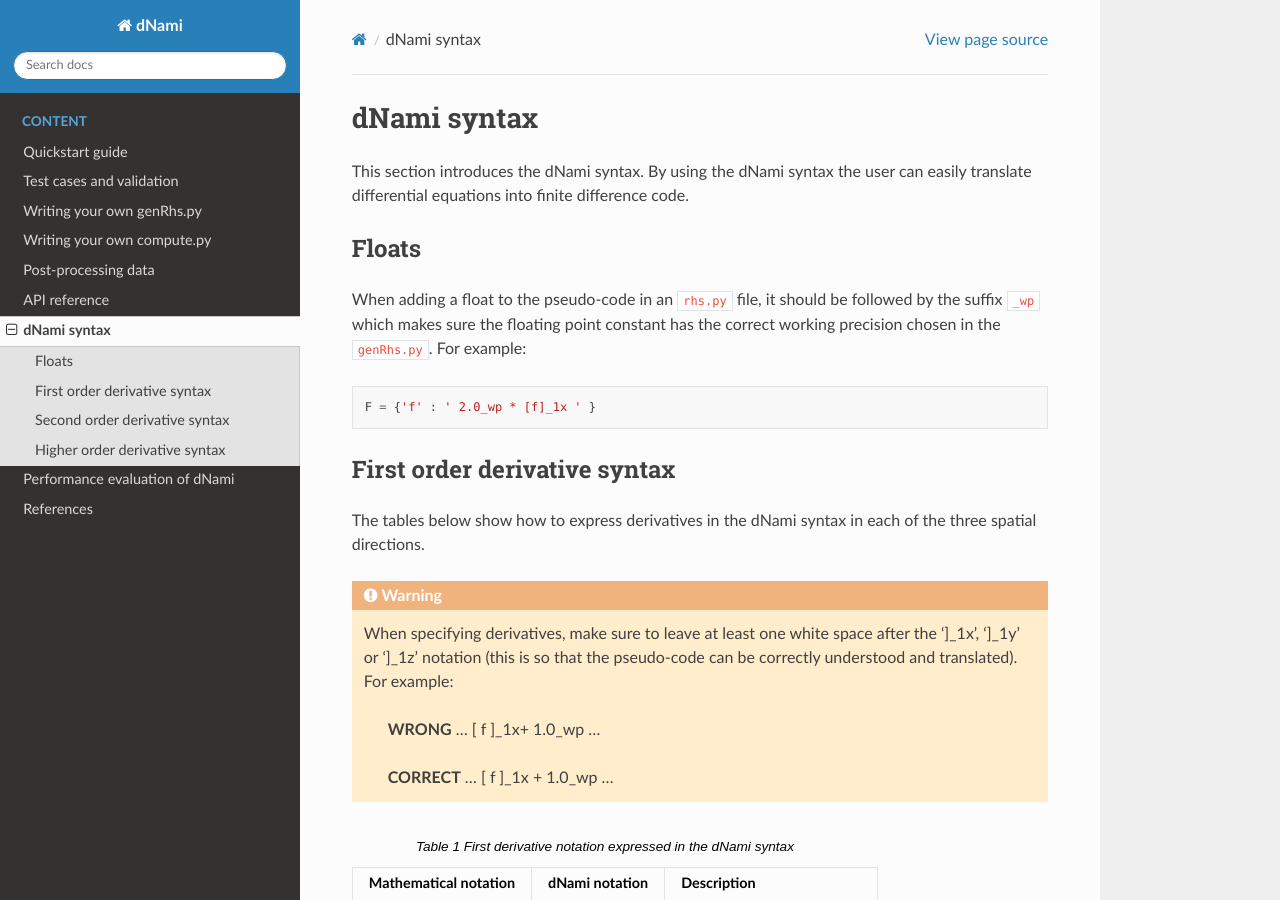
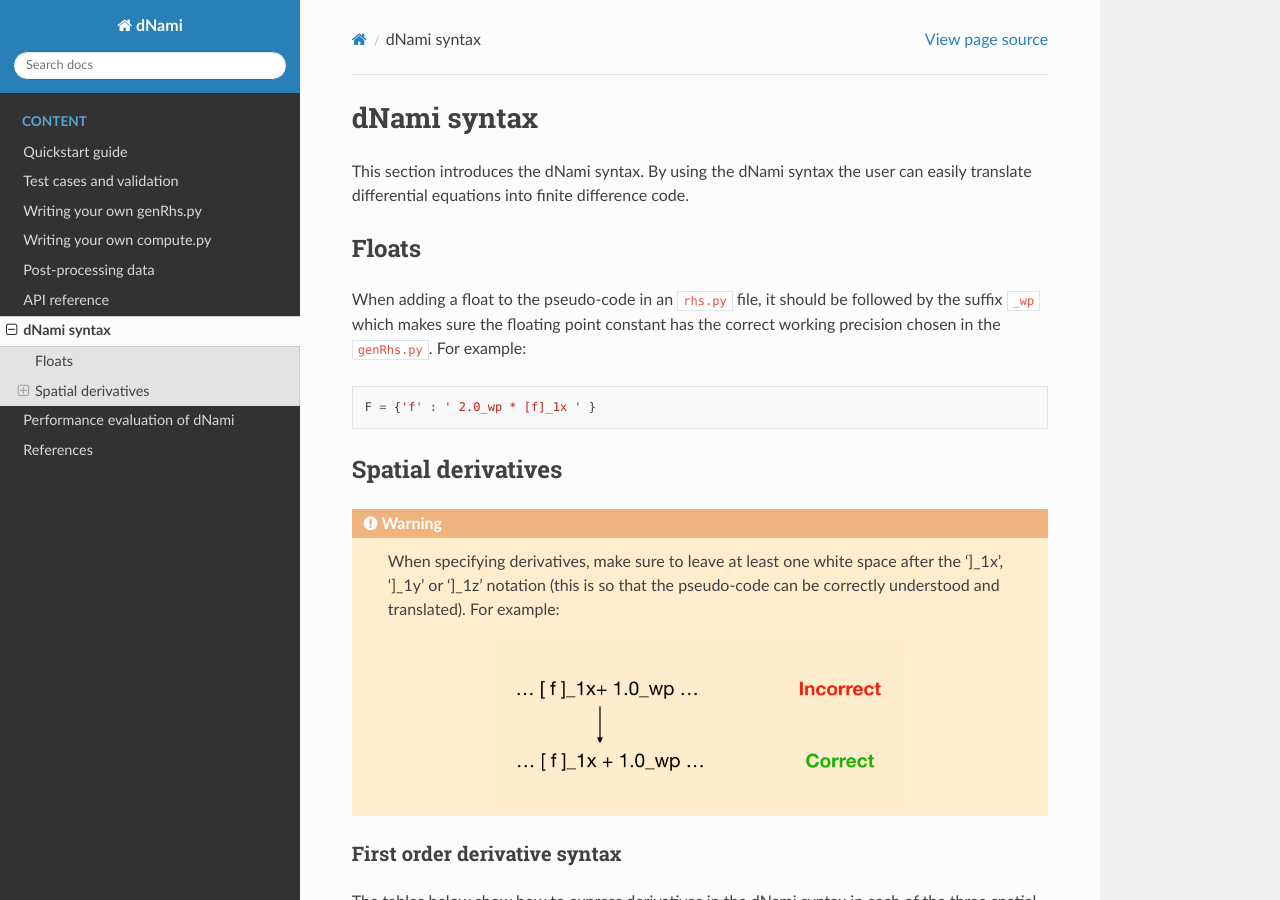
Before and after one commit to dNamiLab/dNami, a Sphinx documentation site: the page built from doc/usage/syntax.rst, in a window 1280 px wide and 900 px high. Built offline with Sphinx 7.4.7 and the Read the Docs theme 2.0.0, drawn with Linux system fonts in a browser that asks for light colours.

```diff
--- a/doc/usage/syntax.rst
+++ b/doc/usage/syntax.rst
@@ -14,18 +14,23 @@ When adding a float to the pseudo-code in an ``rhs.py`` file, it should be follo
    F = {'f' : ' 2.0_wp * [f]_1x ' }
 
 
-First order derivative syntax
------------------------------
-
-The tables below show how to express derivatives in the dNami syntax in each of the three spatial directions.
+Spatial derivatives
+-------------------
 
 .. warning::
 
     When specifying derivatives, make sure to leave at least one white space after the ']_1x', ']_1y' or ']_1z' notation (this is so that the pseudo-code can be correctly understood and translated). For example:
 
-         **WRONG**  ... [ f ]_1x+ 1.0_wp  ...
+   .. figure:: img/deriv_spacing.png
+      :width: 60%
+      :align: center
 
-         **CORRECT**  ... [ f ]_1x + 1.0_wp  ...
+
+
+First order derivative syntax
+=============================
+
+The tables below show how to express derivatives in the dNami syntax in each of the three spatial directions.
 
 .. table:: First derivative notation expressed in the dNami syntax
 
@@ -46,7 +51,8 @@ The tables below show how to express derivatives in the dNami syntax in each of
    +--------------------------------------+------------------+--------------------------------+
 
 Second order derivative syntax
-------------------------------
+==============================
+
 
 To specify second order derivatives, two ways are currently possible. The user can directly specify a second derivative (discretised as a second derivative) or by taking the first derivative twice as detailed below. The two approaches are mathematically equivalent but will yields different results when discretised. The curly-bracket '}' symbol is used when taking a derivative inside another derivative. This approach can also be applied to cross-derivates.
 
@@ -75,7 +81,7 @@ To specify second order derivatives, two ways are currently possible. The user c
    +---------------------------------------------------------------+------------------+----------------------------------------+
 
 Higher order derivative syntax
-------------------------------
+===============================
 
 To generate higher-order derivatives, the current stategy involves storing an intermediate derivative and then taking the derivative of that stored variable. This is illustrated in the 1D KdV equations in :doc:`/usage/quickstart` where the third order derivative of the field :math:`u` is computed by computing and storing the second order derivative and then taking the first derivative of that stored field when specifying the RHS:
 
```
Also changed, not shown: JOSS/paper.md (+4 -4 lines), 1 other file.
